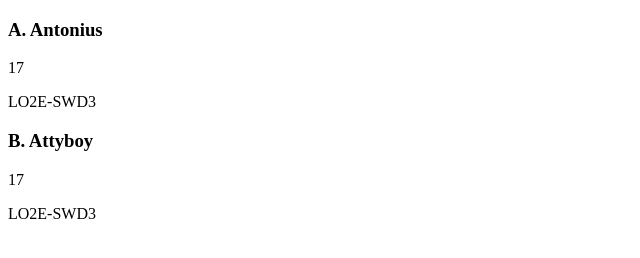
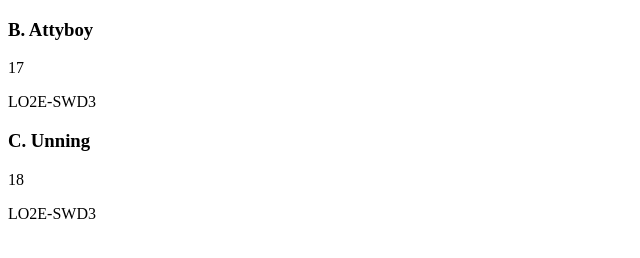
Before and after one commit to makerboomRijnland/jvs_swd3-5_ot, a plain HTML site: page index.html in a window 1280 px wide. Shown: the full height of the page, 0-640 px from the left. Drawn offline with Linux system fonts and the light colour scheme.

Commit message:
Opdracht 3.

```diff
--- a/index.html
+++ b/index.html
@@ -13,11 +13,11 @@
 
         <section id="students">
 
-            <article class="student">
+            <!-- <article class="student">
                 <h3 class="name">A. Antonius</h3>
                 <p class="age">17</p>
                 <p class="group">LO2E-SWD3</p>
-            </article>
+            </article> -->
 
         </section>
 
--- a/index.js
+++ b/index.js
@@ -12,6 +12,17 @@ function showStudent(student) {
     studentsSection.appendChild(studentArticle);
 }
 
+function loadStudents() {
+    fetch('students.json')
+        .then((response) => response.json())
+        .then((data) => showStudents(data));
+}
+
+function showStudents(students) {
+    for(let student of students) {
+        showStudent(student);
+    }
+}
 
 const testStudent = {
     name: "B. Attyboy",
@@ -19,4 +30,6 @@ const testStudent = {
     group: "LO2E-SWD3"
 };
 
-showStudent(testStudent);
+loadStudents();
+
+// showStudent(testStudent);
--- /dev/null
+++ b/students.json
@@ -0,0 +1,12 @@
+[
+    {
+        "name": "B. Attyboy",
+        "age": 17,
+        "group": "LO2E-SWD3"
+    },
+    {
+        "name": "C. Unning",
+        "age": 18,
+        "group": "LO2E-SWD3"
+    }
+]
```
